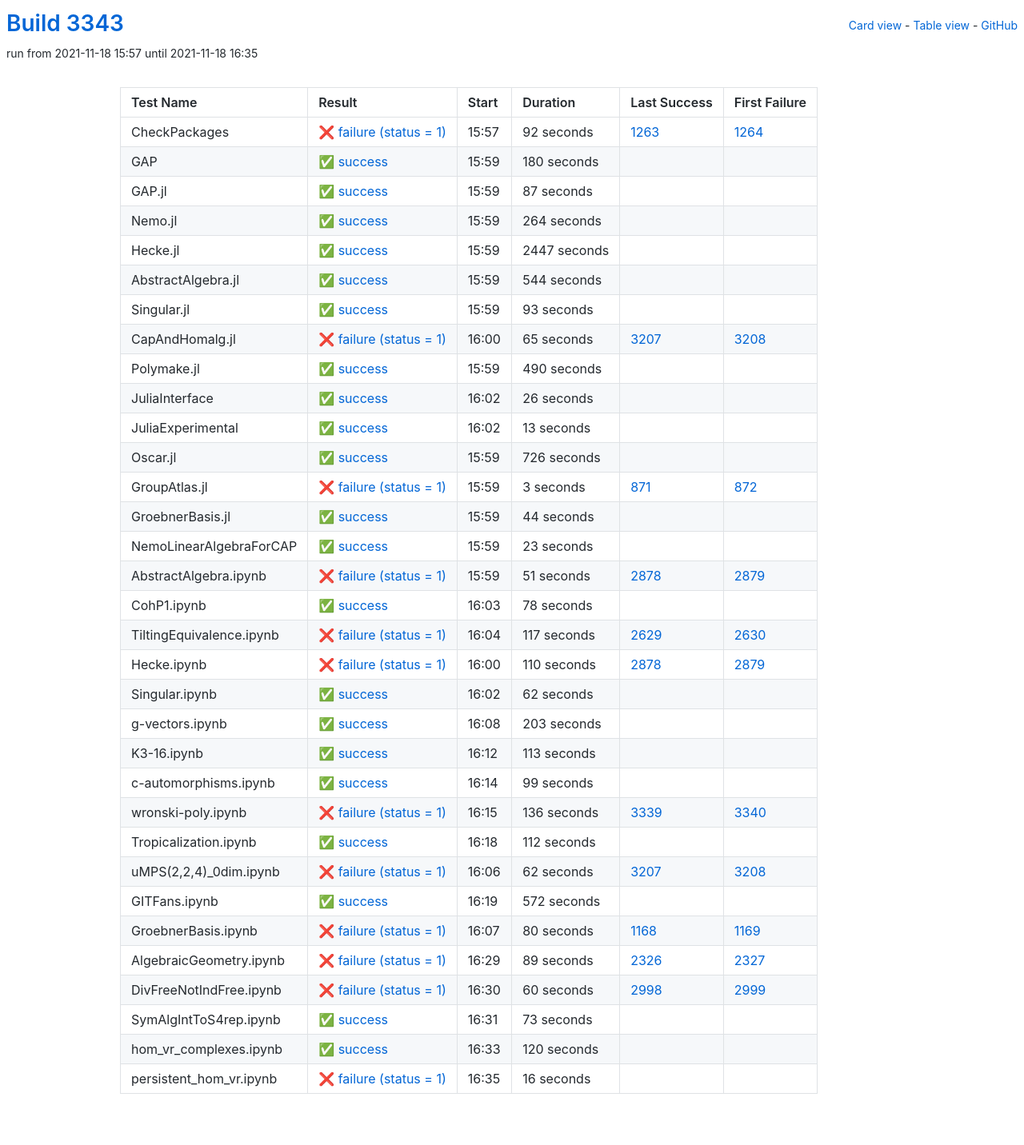
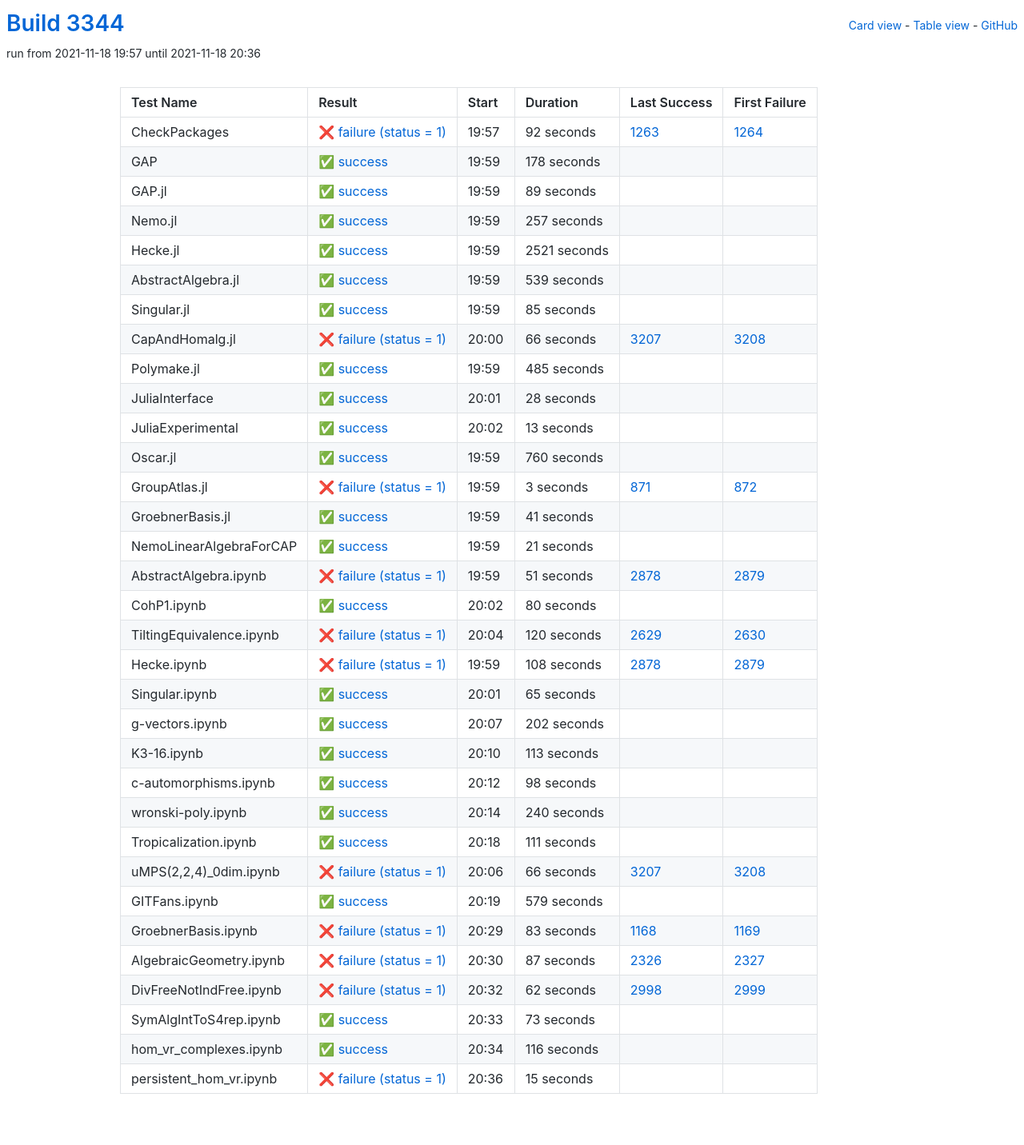
Before and after one commit to oscar-system/oscar-ci-status-stable, a Jekyll site: the page built from table.html, in a window 1280 px wide. Shown: the whole page at 80% size. Built offline with Jekyll 4.4.1, drawn with Linux system fonts in a browser that asks for light colours.

Commit message:
Build #3344

```diff
--- a/_data/ci.yml
+++ b/_data/ci.yml
@@ -1,6 +1,6 @@
 ---
-build: 3343
-build_url: https://oscarci.mathematik.uni-kl.de/job/oscar-stable/3343/
+build: 3344
+build_url: https://oscarci.mathematik.uni-kl.de/job/oscar-stable/3344/
 job: oscar-stable
 organization: oscar-system
 repo: oscar-ci-status-stable
@@ -8,8 +8,8 @@ repourl: https://github.com/oscar-system/oscar-ci-status-stable
 tests:
 - name: CheckPackages
   id: checkpackages
-  log: https://oscarci.mathematik.uni-kl.de/job/oscar-stable/3343/artifact/logs/build-3343/CheckPackages.log
-  start: 2021-11-18 15:57
+  log: https://oscarci.mathematik.uni-kl.de/job/oscar-stable/3344/artifact/logs/build-3344/CheckPackages.log
+  start: 2021-11-18 19:57
   success: false
   exitcode: 1
   status: failure
@@ -20,116 +20,116 @@ tests:
   first_failure_url: https://oscarci.mathematik.uni-kl.de/job/oscar-stable/1264/
 - name: GAP
   id: gap
-  log: https://oscarci.mathematik.uni-kl.de/job/oscar-stable/3343/artifact/logs/build-3343/GAP.log
-  start: 2021-11-18 15:59
+  log: https://oscarci.mathematik.uni-kl.de/job/oscar-stable/3344/artifact/logs/build-3344/GAP.log
+  start: 2021-11-18 19:59
   success: true
   exitcode: 0
   status: success
-  duration: 180
+  duration: 178
   last_success: false
   last_success_url:
   first_failure: false
   first_failure_url:
 - name: GAP.jl
   id: gap-jl
-  log: https://oscarci.mathematik.uni-kl.de/job/oscar-stable/3343/artifact/logs/build-3343/GAP.jl.log
-  start: 2021-11-18 15:59
+  log: https://oscarci.mathematik.uni-kl.de/job/oscar-stable/3344/artifact/logs/build-3344/GAP.jl.log
+  start: 2021-11-18 19:59
   success: true
   exitcode: 0
   status: success
-  duration: 87
+  duration: 89
   last_success: false
   last_success_url:
   first_failure: false
   first_failure_url:
 - name: Nemo.jl
   id: nemo-jl
-  log: https://oscarci.mathematik.uni-kl.de/job/oscar-stable/3343/artifact/logs/build-3343/Nemo.jl.log
-  start: 2021-11-18 15:59
+  log: https://oscarci.mathematik.uni-kl.de/job/oscar-stable/3344/artifact/logs/build-3344/Nemo.jl.log
+  start: 2021-11-18 19:59
   success: true
   exitcode: 0
   status: success
-  duration: 264
+  duration: 257
   last_success: false
   last_success_url:
   first_failure: false
   first_failure_url:
 - name: Hecke.jl
   id: hecke-jl
-  log: https://oscarci.mathematik.uni-kl.de/job/oscar-stable/3343/artifact/logs/build-3343/Hecke.jl.log
-  start: 2021-11-18 15:59
+  log: https://oscarci.mathematik.uni-kl.de/job/oscar-stable/3344/artifact/logs/build-3344/Hecke.jl.log
+  start: 2021-11-18 19:59
   success: true
   exitcode: 0
   status: success
-  duration: 2447
+  duration: 2521
   last_success: false
   last_success_url:
   first_failure: false
   first_failure_url:
 - name: AbstractAlgebra.jl
   id: abstractalgebra-jl
-  log: https://oscarci.mathematik.uni-kl.de/job/oscar-stable/3343/artifact/logs/build-3343/AbstractAlgebra.jl.log
-  start: 2021-11-18 15:59
+  log: https://oscarci.mathematik.uni-kl.de/job/oscar-stable/3344/artifact/logs/build-3344/AbstractAlgebra.jl.log
+  start: 2021-11-18 19:59
   success: true
   exitcode: 0
   status: success
-  duration: 544
+  duration: 539
   last_success: false
   last_success_url:
   first_failure: false
   first_failure_url:
 - name: Singular.jl
   id: singular-jl
-  log: https://oscarci.mathematik.uni-kl.de/job/oscar-stable/3343/artifact/logs/build-3343/Singular.jl.log
-  start: 2021-11-18 15:59
+  log: https://oscarci.mathematik.uni-kl.de/job/oscar-stable/3344/artifact/logs/build-3344/Singular.jl.log
+  start: 2021-11-18 19:59
   success: true
   exitcode: 0
   status: success
-  duration: 93
+  duration: 85
   last_success: false
   last_success_url:
   first_failure: false
   first_failure_url:
 - name: CapAndHomalg.jl
   id: capandhomalg-jl
-  log: https://oscarci.mathematik.uni-kl.de/job/oscar-stable/3343/artifact/logs/build-3343/CapAndHomalg.jl.log
-  start: 2021-11-18 16:00
+  log: https://oscarci.mathematik.uni-kl.de/job/oscar-stable/3344/artifact/logs/build-3344/CapAndHomalg.jl.log
+  start: 2021-11-18 20:00
   success: false
   exitcode: 1
   status: failure
-  duration: 65
+  duration: 66
   last_success: 3207
   last_success_url: https://oscarci.mathematik.uni-kl.de/job/oscar-stable/3207/
   first_failure: 3208
   first_failure_url: https://oscarci.mathematik.uni-kl.de/job/oscar-stable/3208/
 - name: Polymake.jl
   id: polymake-jl
-  log: https://oscarci.mathematik.uni-kl.de/job/oscar-stable/3343/artifact/logs/build-3343/Polymake.jl.log
-  start: 2021-11-18 15:59
+  log: https://oscarci.mathematik.uni-kl.de/job/oscar-stable/3344/artifact/logs/build-3344/Polymake.jl.log
+  start: 2021-11-18 19:59
   success: true
   exitcode: 0
   status: success
-  duration: 490
+  duration: 485
   last_success: false
   last_success_url:
   first_failure: false
   first_failure_url:
 - name: JuliaInterface
   id: juliainterface
-  log: https://oscarci.mathematik.uni-kl.de/job/oscar-stable/3343/artifact/logs/build-3343/JuliaInterface.log
-  start: 2021-11-18 16:02
+  log: https://oscarci.mathematik.uni-kl.de/job/oscar-stable/3344/artifact/logs/build-3344/JuliaInterface.log
+  start: 2021-11-18 20:01
   success: true
   exitcode: 0
   status: success
-  duration: 26
+  duration: 28
   last_success: false
   last_success_url:
   first_failure: false
   first_failure_url:
 - name: JuliaExperimental
   id: juliaexperimental
-  log: https://oscarci.mathematik.uni-kl.de/job/oscar-stable/3343/artifact/logs/build-3343/JuliaExperimental.log
-  start: 2021-11-18 16:02
+  log: https://oscarci.mathematik.uni-kl.de/job/oscar-stable/3344/artifact/logs/build-3344/JuliaExperimental.log
+  start: 2021-11-18 20:02
   success: true
   exitcode: 0
   status: success
@@ -140,20 +140,20 @@ tests:
   first_failure_url:
 - name: Oscar.jl
   id: oscar-jl
-  log: https://oscarci.mathematik.uni-kl.de/job/oscar-stable/3343/artifact/logs/build-3343/Oscar.jl.log
-  start: 2021-11-18 15:59
+  log: https://oscarci.mathematik.uni-kl.de/job/oscar-stable/3344/artifact/logs/build-3344/Oscar.jl.log
+  start: 2021-11-18 19:59
   success: true
   exitcode: 0
   status: success
-  duration: 726
+  duration: 760
   last_success: false
   last_success_url:
   first_failure: false
   first_failure_url:
 - name: GroupAtlas.jl
   id: groupatlas-jl
-  log: https://oscarci.mathematik.uni-kl.de/job/oscar-stable/3343/artifact/logs/build-3343/GroupAtlas.jl.log
-  start: 2021-11-18 15:59
+  log: https://oscarci.mathematik.uni-kl.de/job/oscar-stable/3344/artifact/logs/build-3344/GroupAtlas.jl.log
+  start: 2021-11-18 19:59
   success: false
   exitcode: 1
   status: failure
@@ -164,32 +164,32 @@ tests:
   first_failure_url: https://oscarci.mathematik.uni-kl.de/job/oscar-stable/872/
 - name: GroebnerBasis.jl
   id: groebnerbasis-jl
-  log: https://oscarci.mathematik.uni-kl.de/job/oscar-stable/3343/artifact/logs/build-3343/GroebnerBasis.jl.log
-  start: 2021-11-18 15:59
+  log: https://oscarci.mathematik.uni-kl.de/job/oscar-stable/3344/artifact/logs/build-3344/GroebnerBasis.jl.log
+  start: 2021-11-18 19:59
   success: true
   exitcode: 0
   status: success
-  duration: 44
+  duration: 41
   last_success: false
   last_success_url:
   first_failure: false
   first_failure_url:
 - name: NemoLinearAlgebraForCAP
   id: nemolinearalgebraforcap
-  log: https://oscarci.mathematik.uni-kl.de/job/oscar-stable/3343/artifact/logs/build-3343/NemoLinearAlgebraForCAP.log
-  start: 2021-11-18 15:59
+  log: https://oscarci.mathematik.uni-kl.de/job/oscar-stable/3344/artifact/logs/build-3344/NemoLinearAlgebraForCAP.log
+  start: 2021-11-18 19:59
   success: true
   exitcode: 0
   status: success
-  duration: 23
+  duration: 21
   last_success: false
   last_success_url:
   first_failure: false
   first_failure_url:
 - name: AbstractAlgebra.ipynb
   id: abstractalgebra-ipynb
-  log: https://oscarci.mathematik.uni-kl.de/job/oscar-stable/3343/artifact/logs/build-3343/AbstractAlgebra.ipynb.log
-  start: 2021-11-18 15:59
+  log: https://oscarci.mathematik.uni-kl.de/job/oscar-stable/3344/artifact/logs/build-3344/AbstractAlgebra.ipynb.log
+  start: 2021-11-18 19:59
   success: false
   exitcode: 1
   status: failure
@@ -200,68 +200,68 @@ tests:
   first_failure_url: https://oscarci.mathematik.uni-kl.de/job/oscar-stable/2879/
 - name: CohP1.ipynb
   id: cohp1-ipynb
-  log: https://oscarci.mathematik.uni-kl.de/job/oscar-stable/3343/artifact/logs/build-3343/CohP1.ipynb.log
-  start: 2021-11-18 16:03
+  log: https://oscarci.mathematik.uni-kl.de/job/oscar-stable/3344/artifact/logs/build-3344/CohP1.ipynb.log
+  start: 2021-11-18 20:02
   success: true
   exitcode: 0
   status: success
-  duration: 78
+  duration: 80
   last_success: false
   last_success_url:
   first_failure: false
   first_failure_url:
 - name: TiltingEquivalence.ipynb
   id: tiltingequivalence-ipynb
-  log: https://oscarci.mathematik.uni-kl.de/job/oscar-stable/3343/artifact/logs/build-3343/TiltingEquivalence.ipynb.log
-  start: 2021-11-18 16:04
+  log: https://oscarci.mathematik.uni-kl.de/job/oscar-stable/3344/artifact/logs/build-3344/TiltingEquivalence.ipynb.log
+  start: 2021-11-18 20:04
   success: false
   exitcode: 1
   status: failure
-  duration: 117
+  duration: 120
   last_success: 2629
   last_success_url: https://oscarci.mathematik.uni-kl.de/job/oscar-stable/2629/
   first_failure: 2630
   first_failure_url: https://oscarci.mathematik.uni-kl.de/job/oscar-stable/2630/
 - name: Hecke.ipynb
   id: hecke-ipynb
-  log: https://oscarci.mathematik.uni-kl.de/job/oscar-stable/3343/artifact/logs/build-3343/Hecke.ipynb.log
-  start: 2021-11-18 16:00
+  log: https://oscarci.mathematik.uni-kl.de/job/oscar-stable/3344/artifact/logs/build-3344/Hecke.ipynb.log
+  start: 2021-11-18 19:59
   success: false
   exitcode: 1
   status: failure
-  duration: 110
+  duration: 108
   last_success: 2878
   last_success_url: https://oscarci.mathematik.uni-kl.de/job/oscar-stable/2878/
   first_failure: 2879
   first_failure_url: https://oscarci.mathematik.uni-kl.de/job/oscar-stable/2879/
 - name: Singular.ipynb
   id: singular-ipynb
-  log: https://oscarci.mathematik.uni-kl.de/job/oscar-stable/3343/artifact/logs/build-3343/Singular.ipynb.log
-  start: 2021-11-18 16:02
+  log: https://oscarci.mathematik.uni-kl.de/job/oscar-stable/3344/artifact/logs/build-3344/Singular.ipynb.log
+  start: 2021-11-18 20:01
   success: true
   exitcode: 0
   status: success
-  duration: 62
+  duration: 65
   last_success: false
   last_success_url:
   first_failure: false
   first_failure_url:
 - name: g-vectors.ipynb
   id: g-vectors-ipynb
-  log: https://oscarci.mathematik.uni-kl.de/job/oscar-stable/3343/artifact/logs/build-3343/g-vectors.ipynb.log
-  start: 2021-11-18 16:08
+  log: https://oscarci.mathematik.uni-kl.de/job/oscar-stable/3344/artifact/logs/build-3344/g-vectors.ipynb.log
+  start: 2021-11-18 20:07
   success: true
   exitcode: 0
   status: success
-  duration: 203
+  duration: 202
   last_success: false
   last_success_url:
   first_failure: false
   first_failure_url:
 - name: K3-16.ipynb
   id: k3-16-ipynb
-  log: https://oscarci.mathematik.uni-kl.de/job/oscar-stable/3343/artifact/logs/build-3343/K3-16.ipynb.log
-  start: 2021-11-18 16:12
+  log: https://oscarci.mathematik.uni-kl.de/job/oscar-stable/3344/artifact/logs/build-3344/K3-16.ipynb.log
+  start: 2021-11-18 20:10
   success: true
   exitcode: 0
   status: success
@@ -272,104 +272,104 @@ tests:
   first_failure_url:
 - name: c-automorphisms.ipynb
   id: c-automorphisms-ipynb
-  log: https://oscarci.mathematik.uni-kl.de/job/oscar-stable/3343/artifact/logs/build-3343/c-automorphisms.ipynb.log
-  start: 2021-11-18 16:14
+  log: https://oscarci.mathematik.uni-kl.de/job/oscar-stable/3344/artifact/logs/build-3344/c-automorphisms.ipynb.log
+  start: 2021-11-18 20:12
   success: true
   exitcode: 0
   status: success
-  duration: 99
+  duration: 98
   last_success: false
   last_success_url:
   first_failure: false
   first_failure_url:
 - name: wronski-poly.ipynb
   id: wronski-poly-ipynb
-  log: https://oscarci.mathematik.uni-kl.de/job/oscar-stable/3343/artifact/logs/build-3343/wronski-poly.ipynb.log
-  start: 2021-11-18 16:15
-  success: false
-  exitcode: 1
-  status: failure
-  duration: 136
-  last_success: 3339
-  last_success_url: https://oscarci.mathematik.uni-kl.de/job/oscar-stable/3339/
-  first_failure: 3340
-  first_failure_url: https://oscarci.mathematik.uni-kl.de/job/oscar-stable/3340/
-- name: Tropicalization.ipynb
-  id: tropicalization-ipynb
-  log: https://oscarci.mathematik.uni-kl.de/job/oscar-stable/3343/artifact/logs/build-3343/Tropicalization.ipynb.log
-  start: 2021-11-18 16:18
+  log: https://oscarci.mathematik.uni-kl.de/job/oscar-stable/3344/artifact/logs/build-3344/wronski-poly.ipynb.log
+  start: 2021-11-18 20:14
   success: true
   exitcode: 0
   status: success
-  duration: 112
+  duration: 240
+  last_success: false
+  last_success_url:
+  first_failure: false
+  first_failure_url:
+- name: Tropicalization.ipynb
+  id: tropicalization-ipynb
+  log: https://oscarci.mathematik.uni-kl.de/job/oscar-stable/3344/artifact/logs/build-3344/Tropicalization.ipynb.log
+  start: 2021-11-18 20:18
+  success: true
+  exitcode: 0
+  status: success
+  duration: 111
   last_success: false
   last_success_url:
   first_failure: false
   first_failure_url:
 - name: uMPS(2,2,4)_0dim.ipynb
   id: umps-2-2-4-0dim-ipynb
-  log: https://oscarci.mathematik.uni-kl.de/job/oscar-stable/3343/artifact/logs/build-3343/uMPS-2-2-4-_0dim.ipynb.log
-  start: 2021-11-18 16:06
+  log: https://oscarci.mathematik.uni-kl.de/job/oscar-stable/3344/artifact/logs/build-3344/uMPS-2-2-4-_0dim.ipynb.log
+  start: 2021-11-18 20:06
   success: false
   exitcode: 1
   status: failure
-  duration: 62
+  duration: 66
   last_success: 3207
   last_success_url: https://oscarci.mathematik.uni-kl.de/job/oscar-stable/3207/
   first_failure: 3208
   first_failure_url: https://oscarci.mathematik.uni-kl.de/job/oscar-stable/3208/
 - name: GITFans.ipynb
   id: gitfans-ipynb
-  log: https://oscarci.mathematik.uni-kl.de/job/oscar-stable/3343/artifact/logs/build-3343/GITFans.ipynb.log
-  start: 2021-11-18 16:19
+  log: https://oscarci.mathematik.uni-kl.de/job/oscar-stable/3344/artifact/logs/build-3344/GITFans.ipynb.log
+  start: 2021-11-18 20:19
   success: true
   exitcode: 0
   status: success
-  duration: 572
+  duration: 579
   last_success: false
   last_success_url:
   first_failure: false
   first_failure_url:
 - name: GroebnerBasis.ipynb
   id: groebnerbasis-ipynb
-  log: https://oscarci.mathematik.uni-kl.de/job/oscar-stable/3343/artifact/logs/build-3343/GroebnerBasis.ipynb.log
-  start: 2021-11-18 16:07
+  log: https://oscarci.mathematik.uni-kl.de/job/oscar-stable/3344/artifact/logs/build-3344/GroebnerBasis.ipynb.log
+  start: 2021-11-18 20:29
   success: false
   exitcode: 1
   status: failure
-  duration: 80
+  duration: 83
   last_success: 1168
   last_success_url: https://oscarci.mathematik.uni-kl.de/job/oscar-stable/1168/
   first_failure: 1169
   first_failure_url: https://oscarci.mathematik.uni-kl.de/job/oscar-stable/1169/
 - name: AlgebraicGeometry.ipynb
   id: algebraicgeometry-ipynb
-  log: https://oscarci.mathematik.uni-kl.de/job/oscar-stable/3343/artifact/logs/build-3343/AlgebraicGeometry.ipynb.log
-  start: 2021-11-18 16:29
+  log: https://oscarci.mathematik.uni-kl.de/job/oscar-stable/3344/artifact/logs/build-3344/AlgebraicGeometry.ipynb.log
+  start: 2021-11-18 20:30
   success: false
   exitcode: 1
   status: failure
-  duration: 89
+  duration: 87
   last_success: 2326
   last_success_url: https://oscarci.mathematik.uni-kl.de/job/oscar-stable/2326/
   first_failure: 2327
   first_failure_url: https://oscarci.mathematik.uni-kl.de/job/oscar-stable/2327/
 - name: DivFreeNotIndFree.ipynb
   id: divfreenotindfree-ipynb
-  log: https://oscarci.mathematik.uni-kl.de/job/oscar-stable/3343/artifact/logs/build-3343/DivFreeNotIndFree.ipynb.log
-  start: 2021-11-18 16:30
+  log: https://oscarci.mathematik.uni-kl.de/job/oscar-stable/3344/artifact/logs/build-3344/DivFreeNotIndFree.ipynb.log
+  start: 2021-11-18 20:32
   success: false
   exitcode: 1
   status: failure
-  duration: 60
+  duration: 62
   last_success: 2998
   last_success_url: https://oscarci.mathematik.uni-kl.de/job/oscar-stable/2998/
   first_failure: 2999
   first_failure_url: https://oscarci.mathematik.uni-kl.de/job/oscar-stable/2999/
 - name: SymAlgIntToS4rep.ipynb
   id: symalginttos4rep-ipynb
-  log: https://oscarci.mathematik.uni-kl.de/job/oscar-stable/3343/artifact/logs/build-3343/SymAlgIntToS4rep.ipynb.log
-  start: 2021-11-18 16:31
+  log: https://oscarci.mathematik.uni-kl.de/job/oscar-stable/3344/artifact/logs/build-3344/SymAlgIntToS4rep.ipynb.log
+  start: 2021-11-18 20:33
   success: true
   exitcode: 0
   status: success
@@ -380,24 +380,24 @@ tests:
   first_failure_url:
 - name: hom_vr_complexes.ipynb
   id: hom-vr-complexes-ipynb
-  log: https://oscarci.mathematik.uni-kl.de/job/oscar-stable/3343/artifact/logs/build-3343/hom_vr_complexes.ipynb.log
-  start: 2021-11-18 16:33
+  log: https://oscarci.mathematik.uni-kl.de/job/oscar-stable/3344/artifact/logs/build-3344/hom_vr_complexes.ipynb.log
+  start: 2021-11-18 20:34
   success: true
   exitcode: 0
   status: success
-  duration: 120
+  duration: 116
   last_success: false
   last_success_url:
   first_failure: false
   first_failure_url:
 - name: persistent_hom_vr.ipynb
   id: persistent-hom-vr-ipynb
-  log: https://oscarci.mathematik.uni-kl.de/job/oscar-stable/3343/artifact/logs/build-3343/persistent_hom_vr.ipynb.log
-  start: 2021-11-18 16:35
+  log: https://oscarci.mathematik.uni-kl.de/job/oscar-stable/3344/artifact/logs/build-3344/persistent_hom_vr.ipynb.log
+  start: 2021-11-18 20:36
   success: false
   exitcode: 1
   status: failure
-  duration: 16
+  duration: 15
   last_success: false
   last_success_url:
   first_failure: false
```
Also changed, not shown: README.md.
